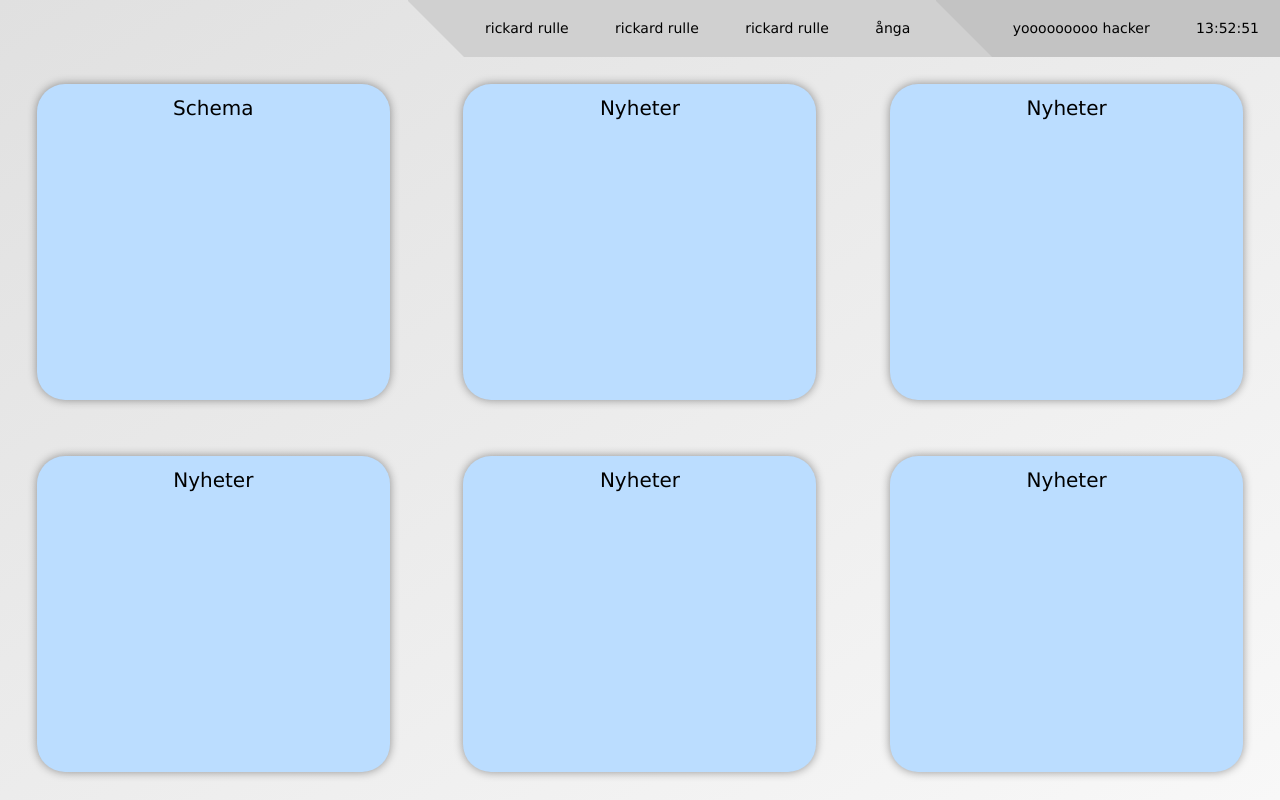
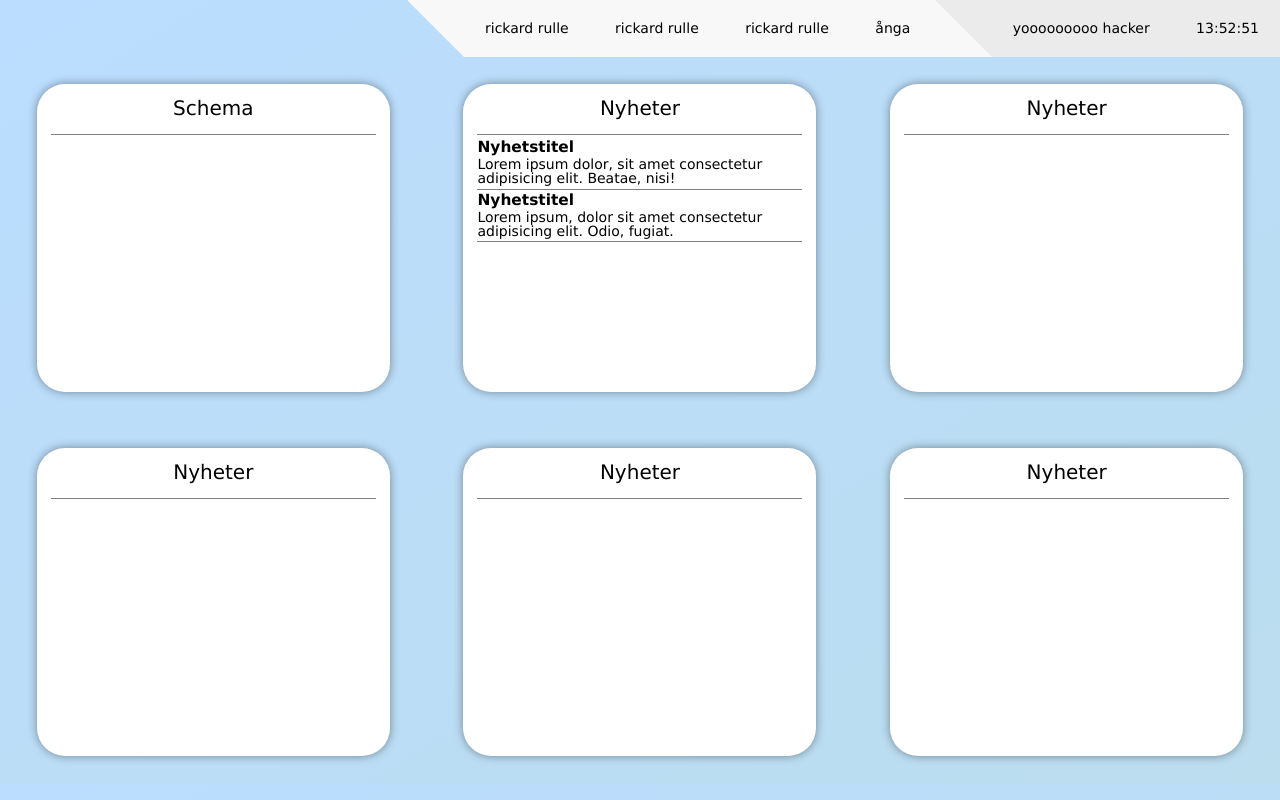
Before and after one commit to EmilKanervalbs/Gymnasiearbete, a Flask app: page / in a window 1280 px wide. Run offline with Flask 2, Linux system fonts and the light colour scheme.

Commit message:
nyhetssnabbvy

```diff
--- a/project/web/static/css/style.css
+++ b/project/web/static/css/style.css
@@ -1,8 +1,8 @@
 body {
   font-family: Verdana, Geneva, Tahoma, sans-serif;
   font-size: 14px;
-  background-image: -webkit-gradient(linear, left top, right bottom, from(#E0E0E0), to(#F8F8F8));
-  background-image: linear-gradient(to bottom right, #E0E0E0, #F8F8F8);
+  background-image: -webkit-gradient(linear, right bottom, left top, from(#BBDDEE), to(#BBDDFF));
+  background-image: linear-gradient(to top left, #BBDDEE, #BBDDFF);
   height: 100%;
   width: 100%;
 }
@@ -12,15 +12,15 @@ body {
   height: 4em;
 }
 
+.topbar ul li {
+  display: inline;
+  background-color: #F8F8F8;
+  padding: 1.5em;
+}
+
 a:visited, a:hover, a:active, a {
   text-decoration: none;
   color: inherit;
-}
-
-.topbar ul li {
-  display: inline;
-  background-color: #D0D0D0;
-  padding: 1.5em;
 }
 
 #triangle {
@@ -30,7 +30,7 @@ a:visited, a:hover, a:active, a {
   top: -2.5em;
   width: 0;
   height: 0;
-  border-right: 4em solid #D0D0D0;
+  border-right: 4em solid #F8F8F8;
   border-bottom: 4em solid transparent;
 }
 
@@ -41,8 +41,8 @@ a:visited, a:hover, a:active, a {
   top: -2.5em;
   width: 0;
   height: 0;
-  border-right: 4em solid #c3c3c3;
-  border-bottom: 4em solid #D0D0D0;
+  border-right: 4em solid #ebebeb;
+  border-bottom: 4em solid #F8F8F8;
 }
 
 ul {
@@ -51,11 +51,11 @@ ul {
 }
 
 a:hover li {
-  background-color: #b7b7b7;
+  background-color: #dfdfdf;
 }
 
 #time, #name {
-  background-color: #c3c3c3;
+  background-color: #ebebeb;
 }
 
 /*
@@ -69,7 +69,7 @@ main {
       grid-template-columns: 1fr 1fr 1fr;
 }
 
-main div {
+main section {
   display: -webkit-box;
   display: -ms-flexbox;
   display: flex;
@@ -78,18 +78,18 @@ main div {
 }
 
 .boxcontainer {
-  margin: 2em 0;
+  margin: 28px 0;
   min-height: 250px;
 }
 
 .box {
   display: block;
-  height: calc(50vh - 8em);
-  background-color: #BBDDFF;
-  width: calc(100% - 6em);
+  height: calc(50vh - 8 * 14px - 8px);
+  background-color: #FFFFFF;
+  width: calc(100% - 6 * 14px);
   max-width: 325px;
-  padding: 1em;
-  border-radius: 2em;
+  padding: 14px;
+  border-radius: 28px;
   -webkit-box-shadow: 0 0 10px rgba(0, 0, 0, 0.4);
           box-shadow: 0 0 10px rgba(0, 0, 0, 0.4);
   min-height: 250px;
@@ -102,7 +102,31 @@ main div {
 
 .boxcontent {
   width: 100%;
-  height: 100%;
+  height: calc(100% - 3rem);
+  margin: 1rem 0;
+  overflow: auto;
+  border-top: 1px solid rgba(0, 0, 0, 0.5);
+}
+
+table.newstable {
+  margin-top: 5px;
+}
+
+table.newstable tbody tr th, table.newstable tbody tr td {
+  display: block;
+  text-align: left;
+}
+
+table.newstable tbody tr th {
+  font-weight: bold;
+  margin-bottom: 2px;
+  font-size: 1.1em;
+}
+
+table.newstable tbody tr td {
+  padding-bottom: 0.2rem;
+  border-bottom: 1px solid rgba(0, 0, 0, 0.5);
+  margin-bottom: 0.2rem;
 }
 
 #hiddenArrow {
@@ -142,6 +166,12 @@ main div {
   }
 }
 
+@media (max-width: 1000px) and (min-height: 750px) {
+  body {
+    font-size: 18px;
+  }
+}
+
 @media (max-width: 750px) {
   main {
     -ms-grid-columns: 1fr;
--- a/project/web/static/css/style.scss
+++ b/project/web/static/css/style.scss
@@ -1,13 +1,16 @@
-$navbar-color: #D0D0D0;
+// $background-gradient: linear-gradient(to bottom right, #E0E0E0, #F8F8F8);
+$background-gradient: linear-gradient(to top left, #BBDDEE, #BBDDFF);
 
-$box-color: #BBDDFF;
+$navbar-color: #F8F8F8; //#D0D0D0
+
+$box-color: #FFFFFF; //#BBDDFF
+
+$fs: 14px; //standard font size
 
 body {
     font-family: Verdana, Geneva, Tahoma, sans-serif;
     font-size: 14px;
-    // background-image: linear-gradient(to bottom right, #0088FF, #0077DD);
-    background-image: linear-gradient(to bottom right, #E0E0E0, #F8F8F8);
-    // background-image: linear-gradient(to bottom right, #E0E0E0, #F8F8F8);
+    background-image: $background-gradient;
 
     height: 100%;
     width: 100%;
@@ -16,18 +19,16 @@ body {
 .topbar {
     width: 100%;
     height: 4em;
+    ul li {
+        display: inline;
+        background-color: $navbar-color;
+        padding: 1.5em ;
+    }
 }
 
 a:visited, a:hover, a:active, a{
     text-decoration: none;
     color: inherit;
-}
-
-
-.topbar ul li {
-    display: inline;
-    background-color: $navbar-color;
-    padding: 1.5em ;
 }
 
 #triangle {
@@ -77,27 +78,27 @@ nav a:hover {
 main {
     display: grid;
     grid-template-columns: 1fr 1fr 1fr;
-    div {
+    section {
         display: flex;
         justify-content: space-around;
     }
 }
 
 .boxcontainer {
-    margin: 2em 0;
+    margin: 28px 0;
     min-height: 250px;
 }
 
 .box {
     display: block;
-    height: calc(50vh - 8em);
+    height: calc(50vh - 8 * 14px - 8px);
     // background-color: rgb(40, 40, 220);
     // background-color: rgb(200, 200, 200);
     background-color: $box-color;
-    width: calc(100% - 6em);
+    width: calc(100% - 6 * 14px);
     max-width: 325px;
-    padding: 1em;
-    border-radius: 2em;
+    padding: 14px;
+    border-radius: 2 * 14px;
     box-shadow: 0 0 10px rgba(0, 0, 0, 0.4);
     min-height: 250px;
 
@@ -109,7 +110,41 @@ main {
 
 .boxcontent {
     width: 100%;
-    height: 100%;
+    height: calc(100% - 3rem);
+    margin: 1rem 0;
+    overflow: auto;
+    border-top: 1px solid rgba(0, 0, 0, 0.5);
+
+}
+
+table.newstable {
+    margin-top: 5px;
+
+    tbody {
+        tr {
+            th, td {
+            display: block;
+            text-align: left;
+            }
+
+            th {
+                font-weight: bold;
+                margin-bottom: 2px;
+                font-size: 1.1em;
+            }
+
+            td {
+                padding-bottom: 0.2rem;
+                border-bottom: 1px solid rgba(0, 0, 0, 0.5);
+                margin-bottom: 0.2rem;
+            }
+        }
+        // &:first-child :first-child {
+        //     border-top: 1px solid rgba(0, 0, 0, 0.5);
+        //     padding-top: 0.2rem;
+        // }
+
+    }
 }
 
 #hiddenArrow {
@@ -147,6 +182,11 @@ main {
         border-bottom: 4em solid transparent;
     }
 
+    @media (min-height: 750px) {
+        body {
+            font-size: 18px;
+        }
+    }
 }
 
 @media (max-width: 750px) {
--- a/project/web/templates/index.html
+++ b/project/web/templates/index.html
@@ -9,7 +9,7 @@
     <link rel="stylesheet" href="{{ url_for('static', filename='css/style.css') }}">
 </head>
 <body>
-    <div class="topbar">
+    <nav class="topbar">
        <ul>
             <li id="triangle" class="narrowGone"></li>
             <a href="https://www.youtube.com/watch?v=dQw4w9WgXcQ" class="narrowGone"> <li> rickard rulle </li> </a>
@@ -25,10 +25,10 @@
             <li id="time" class="narrowGone"> 00:00:00 </li>
 
        </ul>
-    </div>
+    </nav>
 
     <main>
-        <div class="boxcontainer">
+        <section class="boxcontainer">
             <div class="box">
                 <h2>
                     Schema
@@ -37,8 +37,35 @@
 
                 </div>
             </div>
-        </div>
-        <div class="boxcontainer">
+        </section>
+        <section class="boxcontainer">
+            <div class="box">
+                <h2 class="boxtitle">
+                    Nyheter
+                </h2>
+                <div class="boxcontent">
+                    <table class="newstable">
+                        <tr>
+                            <th>
+                                Nyhetstitel
+                            </th>
+                            <td>
+                                Lorem ipsum dolor, sit amet consectetur adipisicing elit. Beatae, nisi!
+                            </td>
+                        </tr>
+                        <tr>
+                            <th>
+                                Nyhetstitel
+                            </th>
+                            <td>
+                                Lorem ipsum, dolor sit amet consectetur adipisicing elit. Odio, fugiat.
+                            </td>
+                        </tr>
+                    </table>
+                </div>
+            </div>
+        </section>
+        <section class="boxcontainer">
             <div class="box">
                 <h2 class="boxtitle">
                     Nyheter
@@ -47,8 +74,8 @@
 
                 </div>
             </div>
-        </div>
-        <div class="boxcontainer">
+        </section>
+        <section class="boxcontainer">
             <div class="box">
                 <h2 class="boxtitle">
                     Nyheter
@@ -57,8 +84,8 @@
 
                 </div>
             </div>
-        </div>
-        <div class="boxcontainer">
+        </section>
+        <section class="boxcontainer">
             <div class="box">
                 <h2 class="boxtitle">
                     Nyheter
@@ -67,8 +94,8 @@
 
                 </div>
             </div>
-        </div>
-        <div class="boxcontainer">
+        </section>
+        <section class="boxcontainer">
             <div class="box">
                 <h2 class="boxtitle">
                     Nyheter
@@ -77,17 +104,7 @@
 
                 </div>
             </div>
-        </div>
-        <div class="boxcontainer">
-            <div class="box">
-                <h2 class="boxtitle">
-                    Nyheter
-                </h2>
-                <div class="boxcontent">
-
-                </div>
-            </div>
-        </div>
+        </section>
     </main>
 
     <div id="hiddenArrow">
```
Also changed, not shown: 1 other file.
